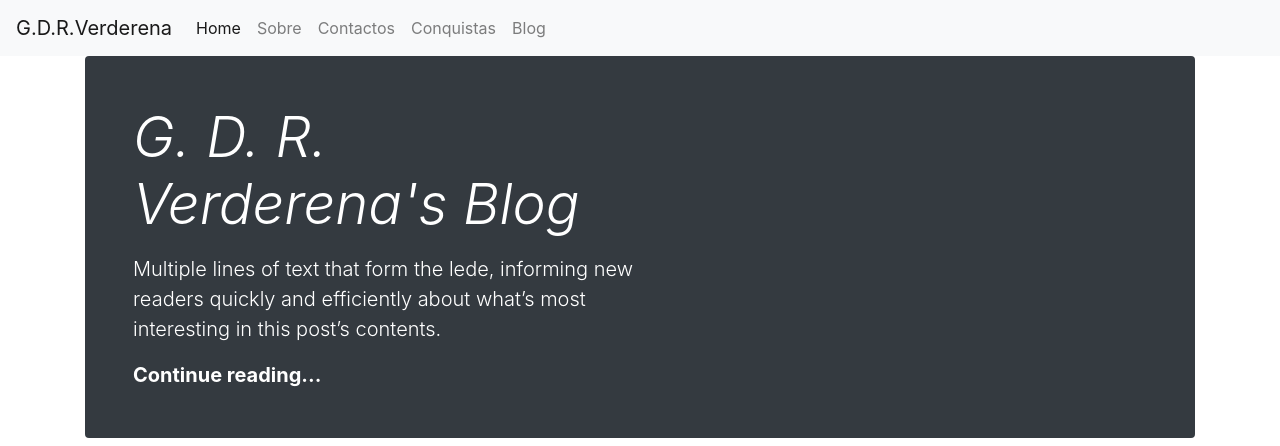
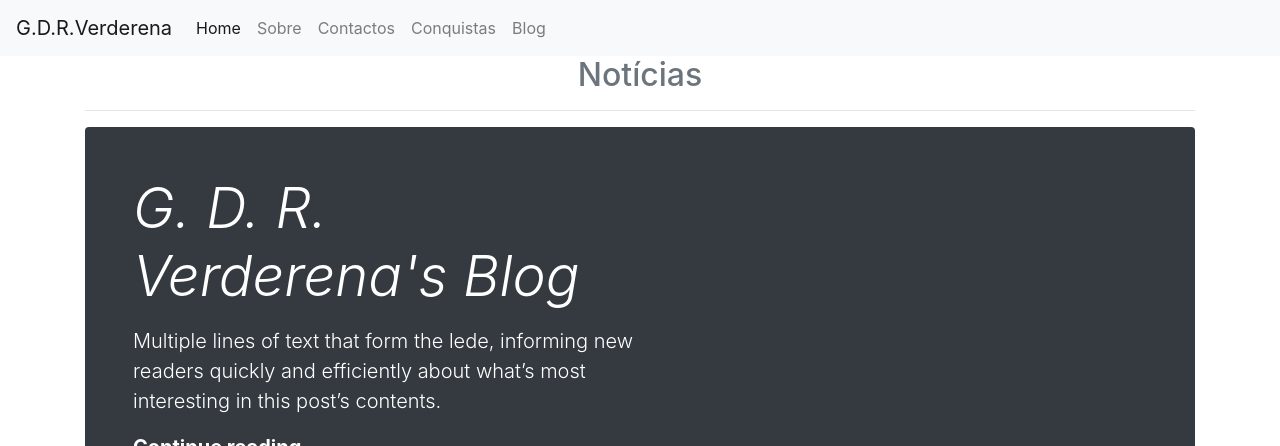
Before and after one commit to GDR-Verderena/gdr-verderena.github.io, a Jekyll site: the page built from blog/index.html, in a window 1280 px wide and 900 px high, cut to the strip 0-446 px from the top of the window. Built offline with Jekyll 4.4.1, drawn with Linux system fonts in a browser that asks for light colours.

Commit message:
Update index.html

```diff
--- a/blog/index.html
+++ b/blog/index.html
@@ -3,6 +3,11 @@ layout: default
 title: G. D. R. Verderena's Blog
 ---
 
+<div class="text-center">
+
+            <h2 class="text-muted">Notícias</h2>
+            <hr>
+          </div>
 
 <div class="jumbotron p-4 p-md-5 text-white rounded bg-dark">
     <div class="col-md-6 px-0">
```
